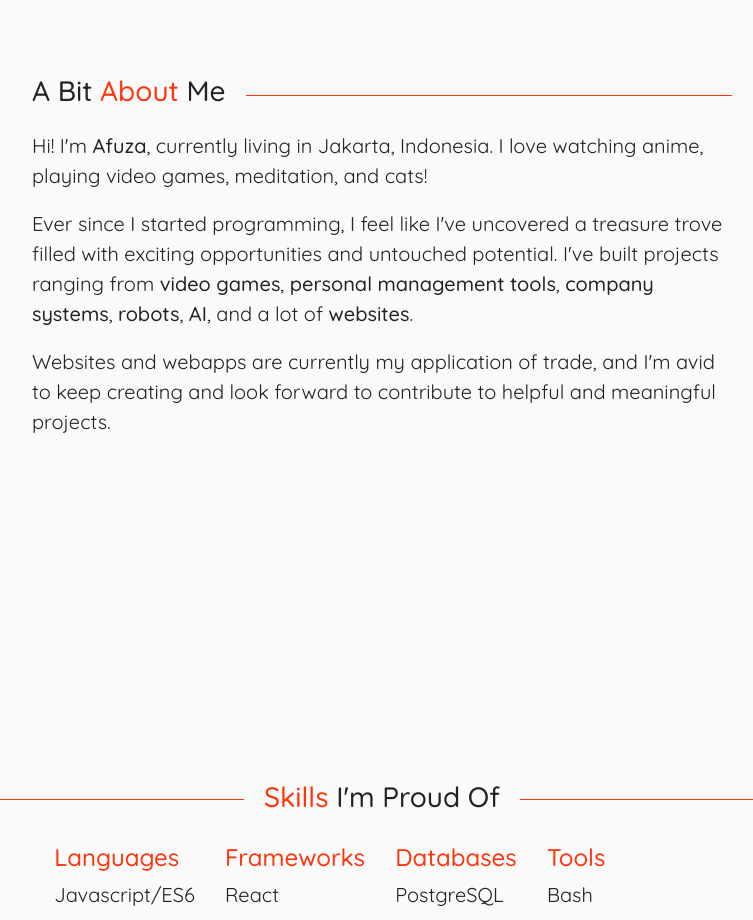
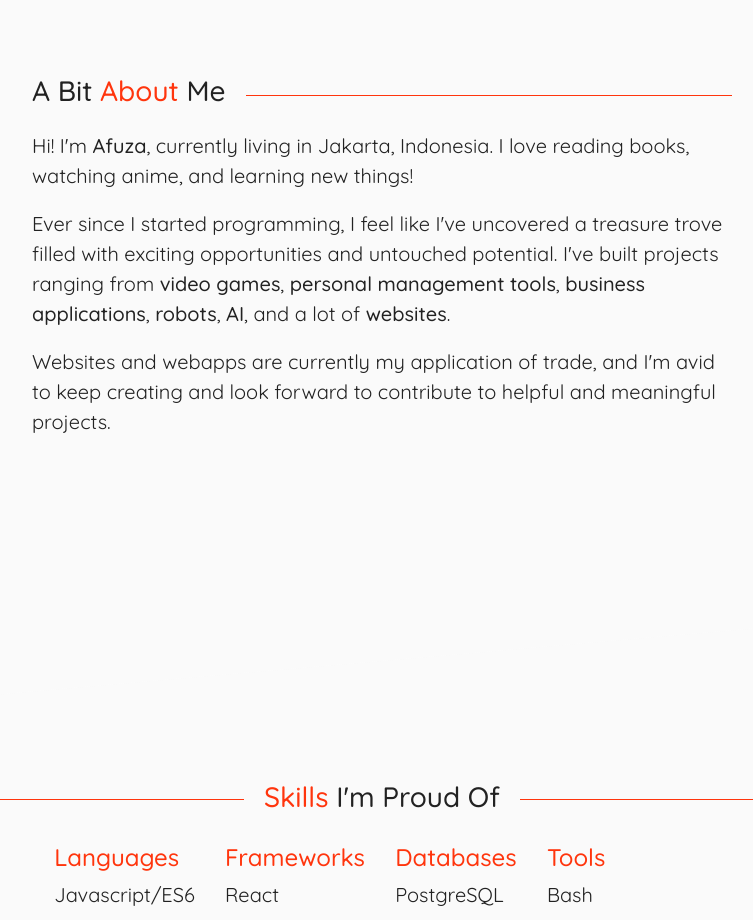
Before and after one commit to afutofu/afutofu.github.io, a React (Create React App) app: page / in a window 1280 px wide. Shown: the part 900-1820 px from the top of the page, without its empty margins (258-1011 px from the left). Built offline with nearby package versions, Linux system fonts and the light colour scheme.

Commit message:
Updated bio in About page

```diff
--- a/src/components/About.js
+++ b/src/components/About.js
@@ -211,8 +211,8 @@ const About = () => {
             <Descriptions ref={(el) => (descriptions = el)}>
               <Description>
                 Hi! I'm <DescriptionBold>Afuza</DescriptionBold>, currently
-                living in Jakarta, Indonesia. I love watching anime, playing
-                video games, meditation, and cats!
+                living in Jakarta, Indonesia. I love reading books, watching
+                anime, and learning new things!
               </Description>
               <Description>
                 Ever since I started programming, I feel like I've uncovered a
@@ -220,7 +220,7 @@ const About = () => {
                 potential. I've built projects ranging from{" "}
                 <DescriptionBold>video games</DescriptionBold>,{" "}
                 <DescriptionBold>personal management tools</DescriptionBold>,{" "}
-                <DescriptionBold>company systems</DescriptionBold>,{" "}
+                <DescriptionBold>business applications</DescriptionBold>,{" "}
                 <DescriptionBold>robots</DescriptionBold>,{" "}
                 <DescriptionBold>AI</DescriptionBold>, and a lot of{" "}
                 <DescriptionBold>websites</DescriptionBold>.
```
